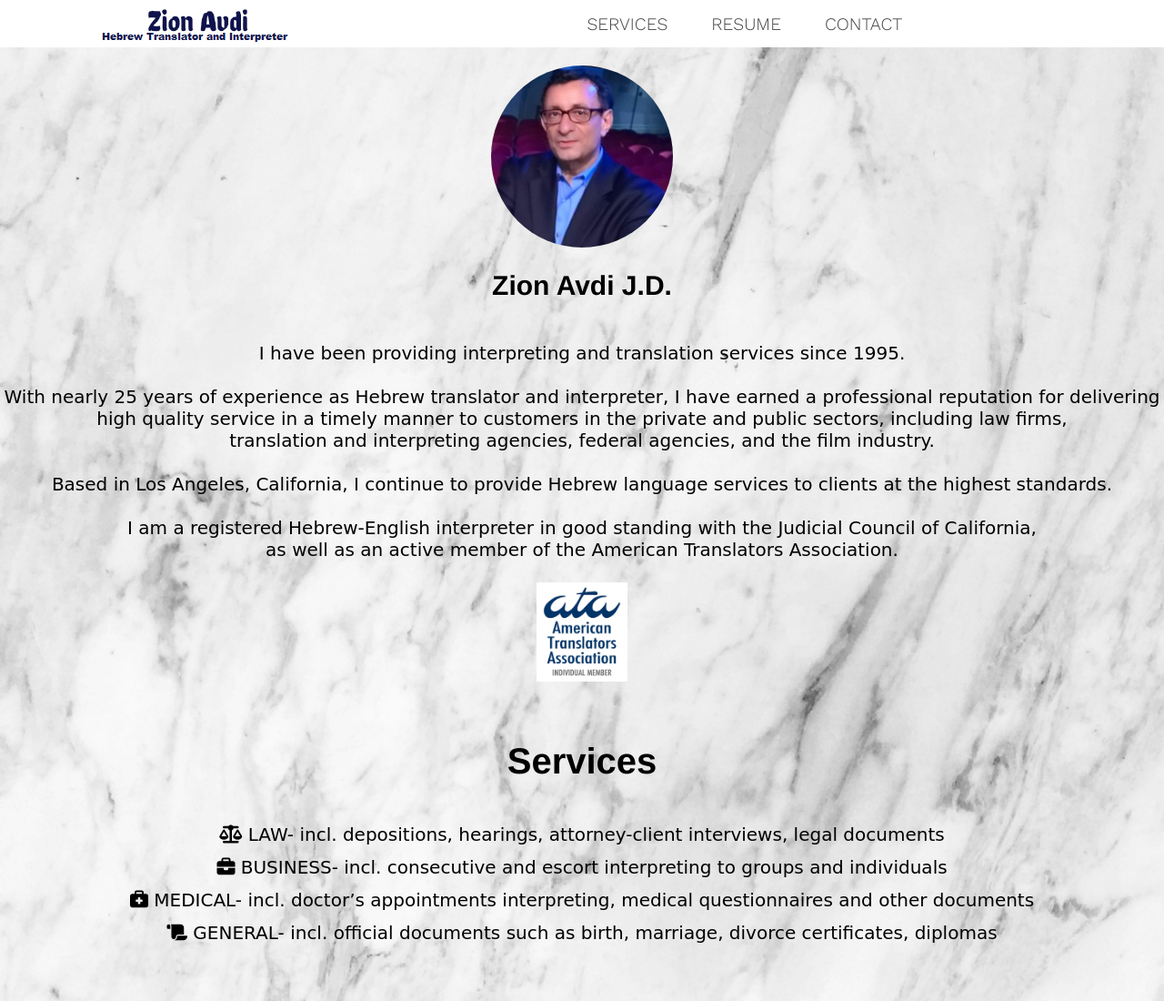
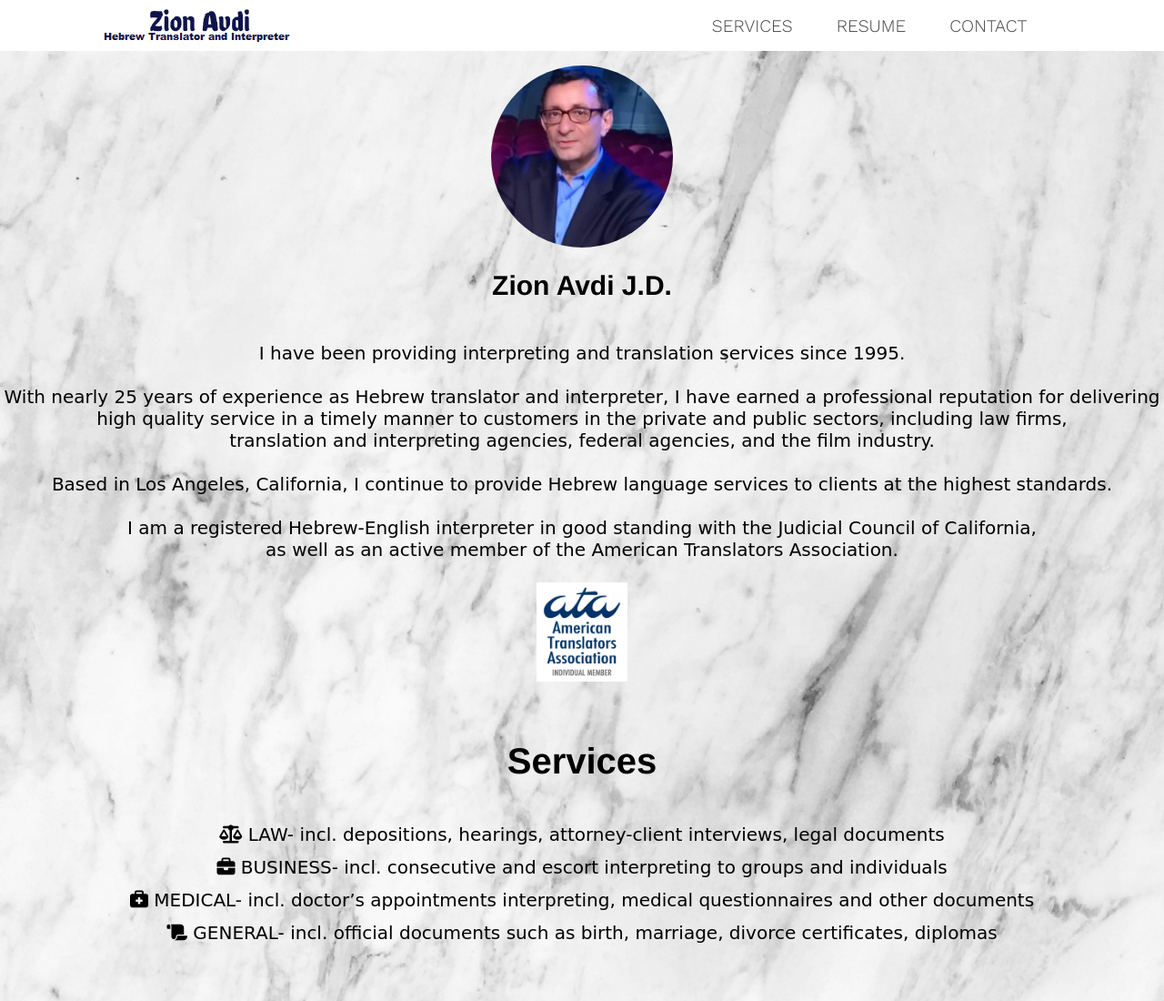
Before and after one commit to brob/zion-web, a plain HTML site: page zion/index.html in a window 1280 px wide. Shown: the top 1100 px of the page at 91% size. Drawn offline with nearby package versions, Linux system fonts and the light colour scheme.

Commit message:
Adjusts the desktop header to be flex instead of grid

```diff
--- a/zion/style.css
+++ b/zion/style.css
@@ -158,14 +158,14 @@ footer{
     display: none;
   }
   header {
-    display: grid;
-    grid-template-columns: 1fr auto minmax(600px, 3fr) 1fr;
-  }
+    /*
+       At desktop, you really don't need Grid for this layout,
+       I'd stick with flex and add some padding
+    */
+    display: flex;
+    justify-content: space-between;
+    padding: 0 8vw;
 
-  .logo {
-    grid-column: 2 / 3;
-    float:left;
-    margin-left: 100px;
   }
 
   nav {
@@ -181,7 +181,6 @@ footer{
     left: initial;
     /* end Edge support stuff */
 
-    grid-column: 3 / 4;
     display: flex;
     justify-content: flex-end;
     align-items: center;
```
